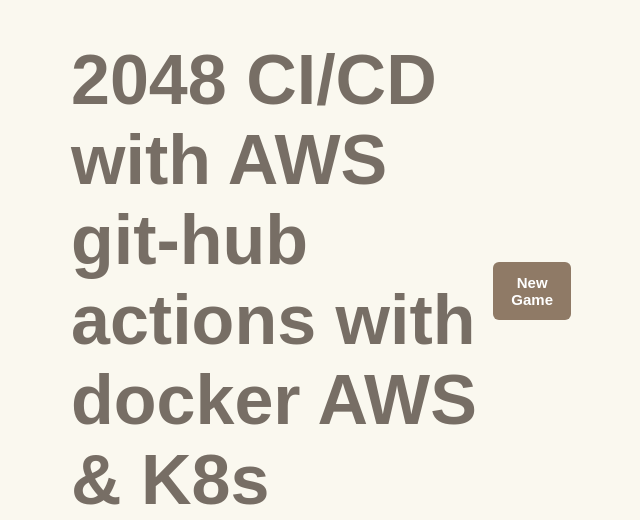
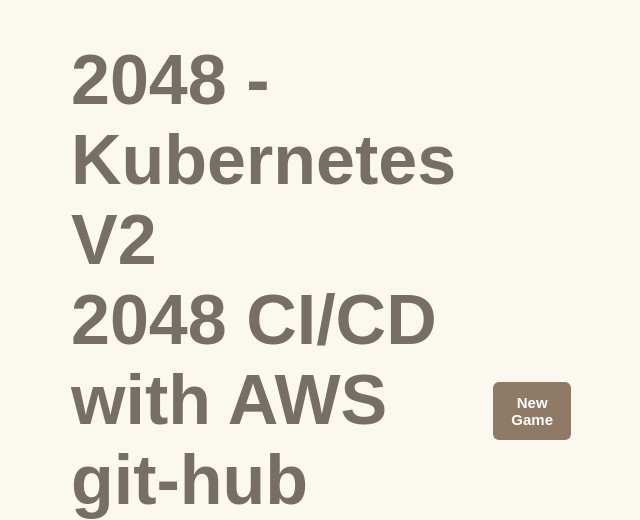
Before and after one commit to OM0126/2048-django-devops, a Django app: page / in a window 1280 px wide. Shown: the top 520 px of the page, without its empty margins (319-959 px from the left). Run offline with Django 5.2, Linux system fonts and the light colour scheme.

Commit message:
Add Kubernetes V2 marker

```diff
--- a/game/templates/game/index.html
+++ b/game/templates/game/index.html
@@ -18,6 +18,7 @@
         <div class="header">
 
             <div>
+                <h1>2048 - Kubernetes V2</h1>
                 <h1>2048 CI/CD with AWS git-hub actions with docker AWS & K8s</h1>
                 <p>Join the numbers and get to 2048!</p>
 
```
